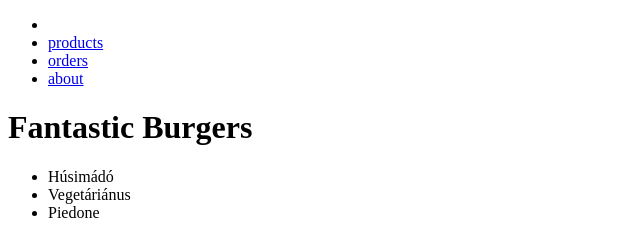
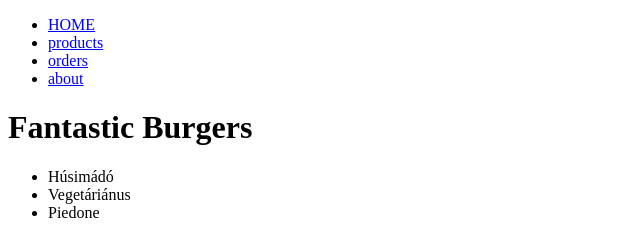
Before and after one commit to Sali1986/Sali1986.github.io, a plain HTML site: page index.html in a window 1280 px wide. Shown: the top 239 px of the page, 0-640 px from the left. Drawn offline with Linux system fonts and the light colour scheme.

Commit message:
init page

```diff
--- a/index.html
+++ b/index.html
@@ -10,7 +10,7 @@
 <body>
     <ul>
         <li>
-            <!-- <a href="/index.html">HOME</a> -->
+            <a href="/index.html">HOME</a>
         </li>
         <li>
             <a href="pages/products.html">products</a>
```
